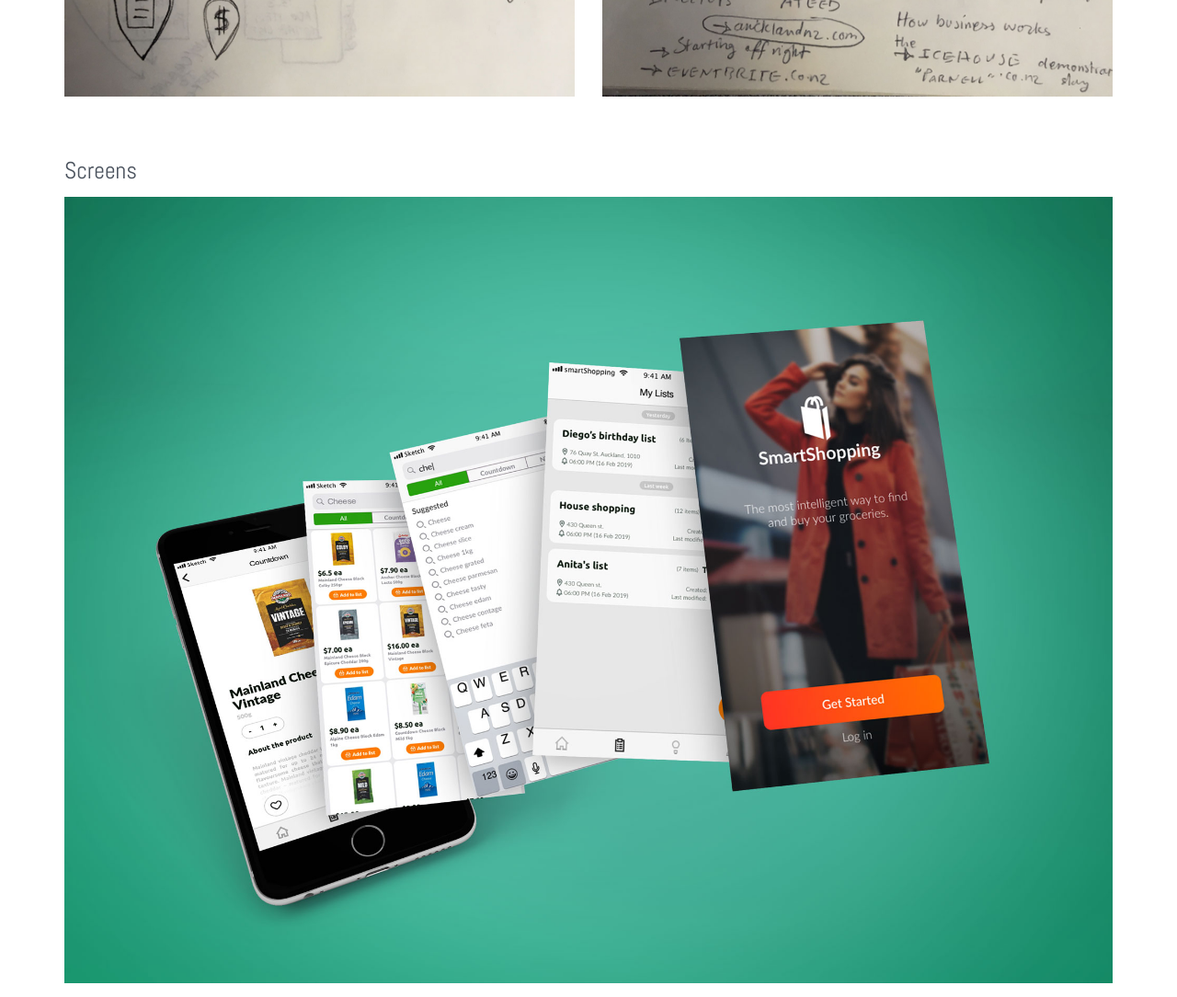
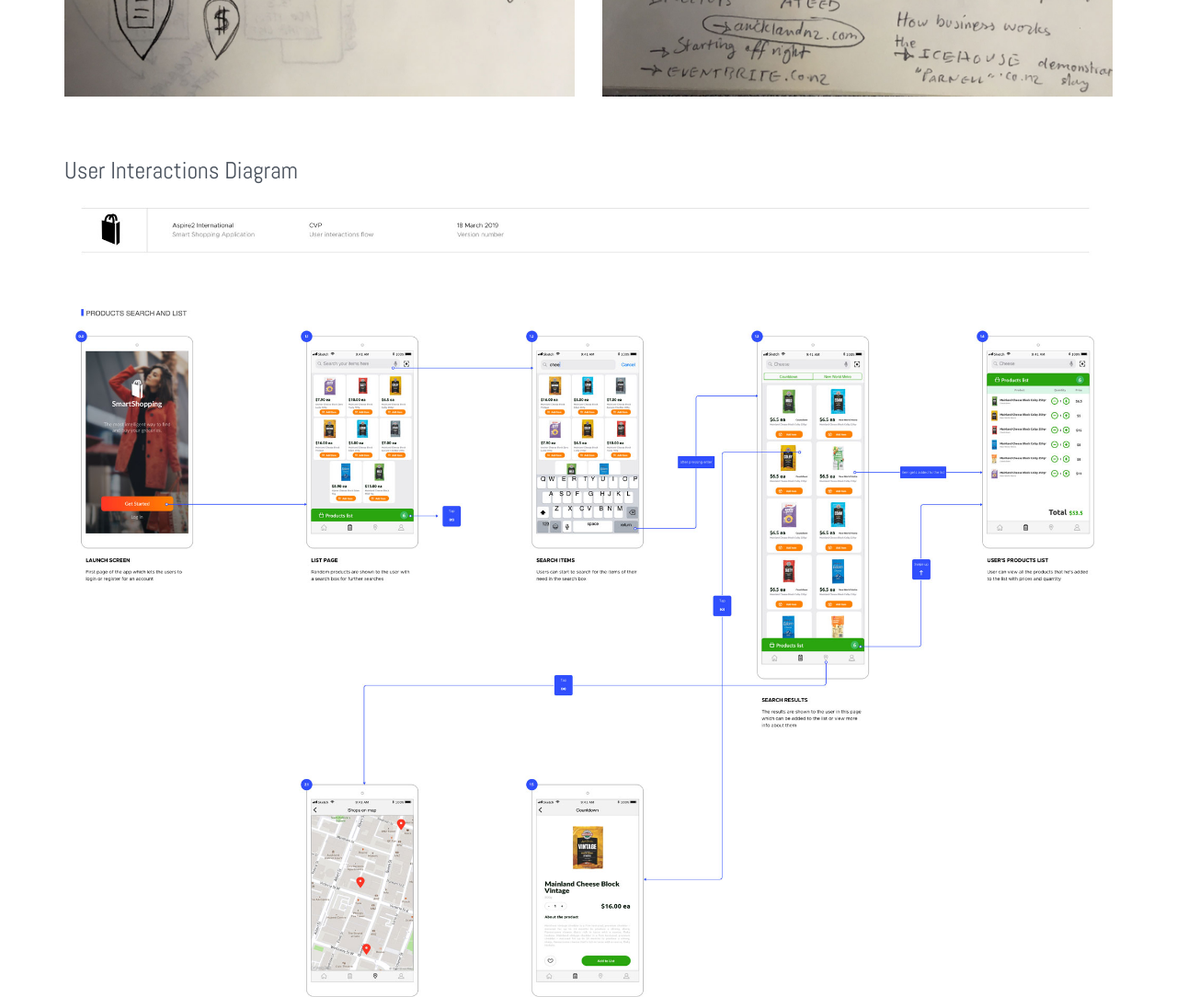
Before and after one commit to voidish/portfolio, a website: page smart-shopping.html in a window 1280 px wide. Shown: the part 4160-5244 px from the top of the page at 92% size. Drawn offline with Linux system fonts and the light colour scheme; files whose address does not match are found by name.

Commit message:
ui interactions added

```diff
--- a/smart-shopping.html
+++ b/smart-shopping.html
@@ -145,6 +145,17 @@
         </div>
 
         <div class="row">
+            <div class="col-md-12">
+              <h2>User Interactions Diagram</h2>
+            </div>
+
+            <div class="col-md-12">
+                <p><a href="img/smartshopping-interactions.jpg" class="image-popup"><img src="img/smartshopping-interactions.jpg"
+                  class="img-responsive" alt="mind map"></a></p>
+            </div>
+          </div>
+
+        <div class="row">
           <div class="col-md-12">
             <h2>Screens</h2>
           </div>
```
